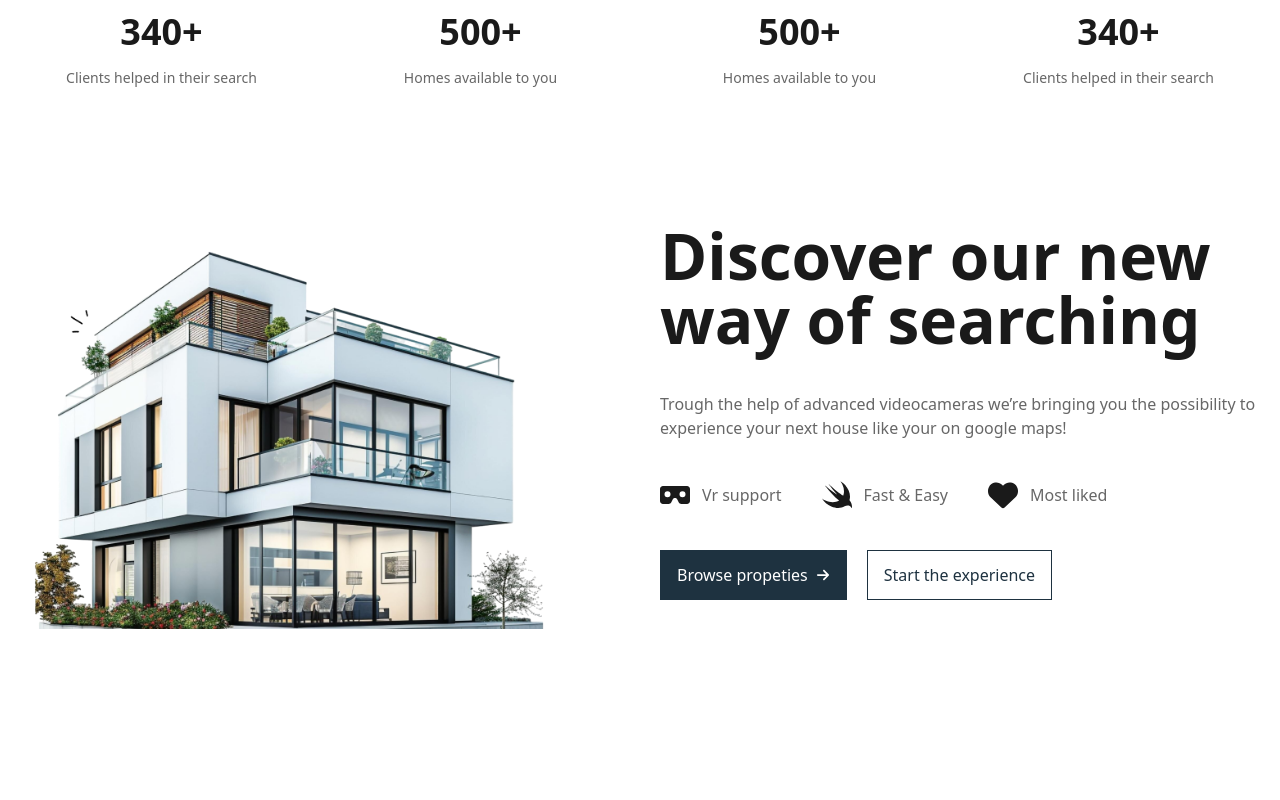
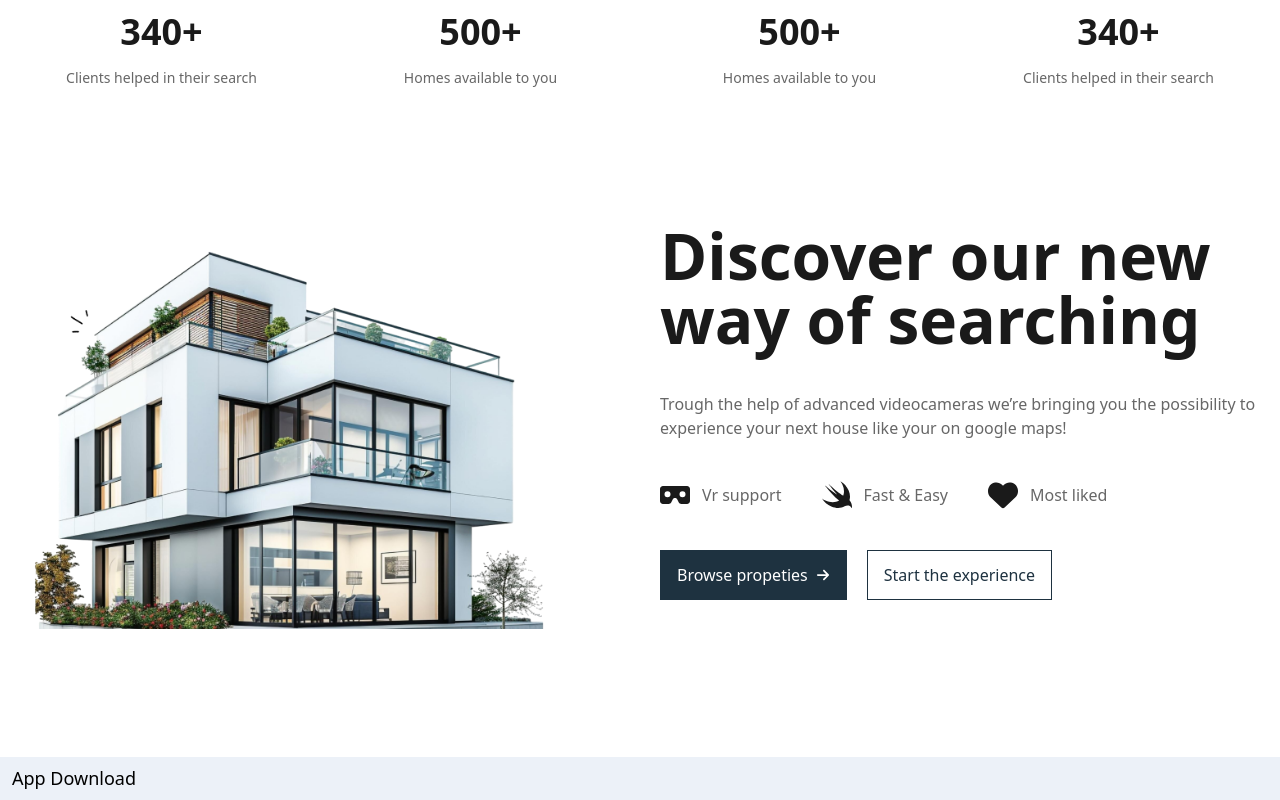
Before and after one commit to alonzojoe/sheltr, a React (Vite) app: page / in a window 1280 px wide. Shown: the part 785-1585 px from the top of the page. Before the commit the page ends 1422 px from the top, so only its background shows below. Built offline with nearby package versions, Linux system fonts and the light colour scheme.

Commit message:
create new AppDownloadSection add component base layout with Wrapper Container and bg color as accent

```diff
--- /dev/null
+++ b/src/features/Downloads/AppDownloadSection.tsx
@@ -0,0 +1,11 @@
+import Wrapper from "@/components/Containers/Wrapper";
+
+const AppDownloadSection = () => {
+  return (
+    <section id="download">
+      <Wrapper className="py-2 px-3 mt-30 bg-accent">App Download</Wrapper>
+    </section>
+  );
+};
+
+export default AppDownloadSection;
--- a/src/pages/Index.tsx
+++ b/src/pages/Index.tsx
@@ -1,12 +1,15 @@
 import HeroSection from "@/features/Hero/HeroSection";
 import StatsSection from "@/features/Stats/StatsSection";
 import DiscoverySection from "@/features/Discovery/DiscoverySection";
+import AppDownloadSection from "@/features/Downloads/AppDownloadSection";
+
 const Index = () => {
   return (
     <>
       <HeroSection />
       <StatsSection />
       <DiscoverySection />
+      <AppDownloadSection />
     </>
   );
 };
```
